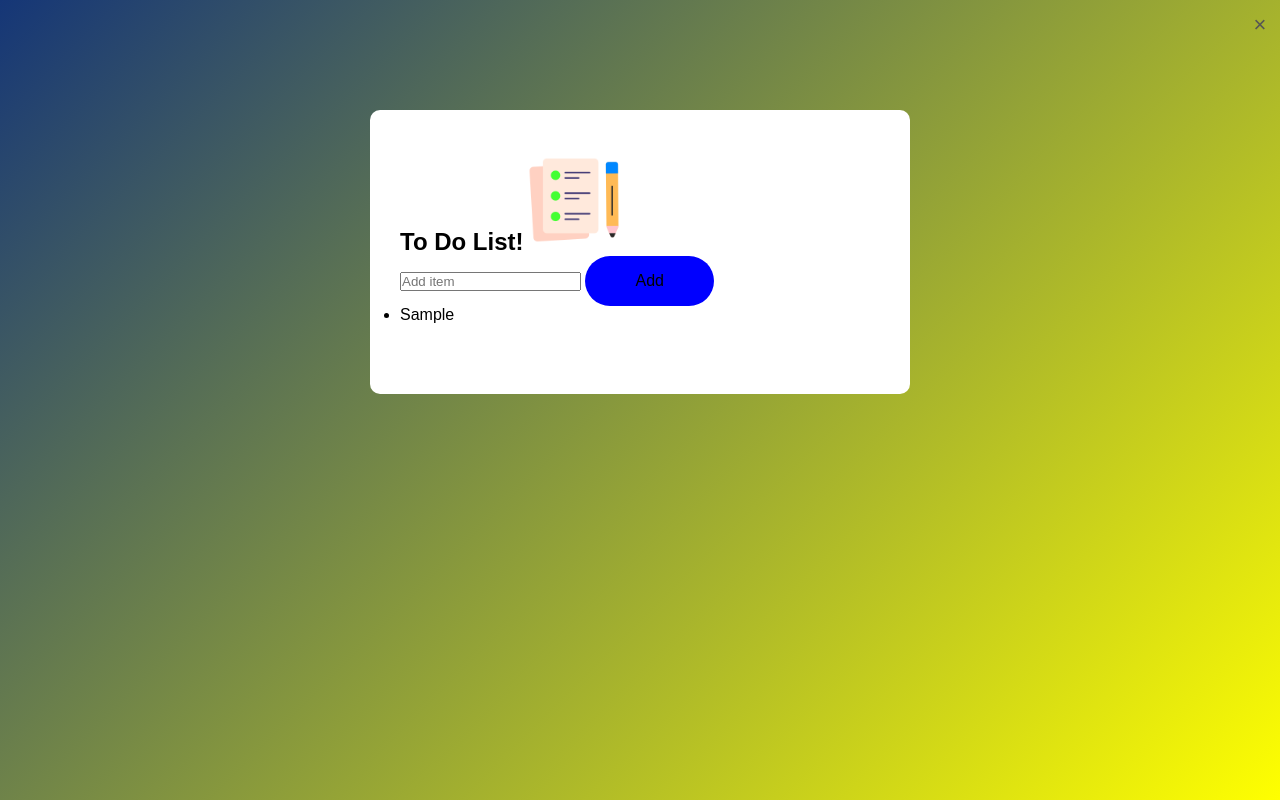
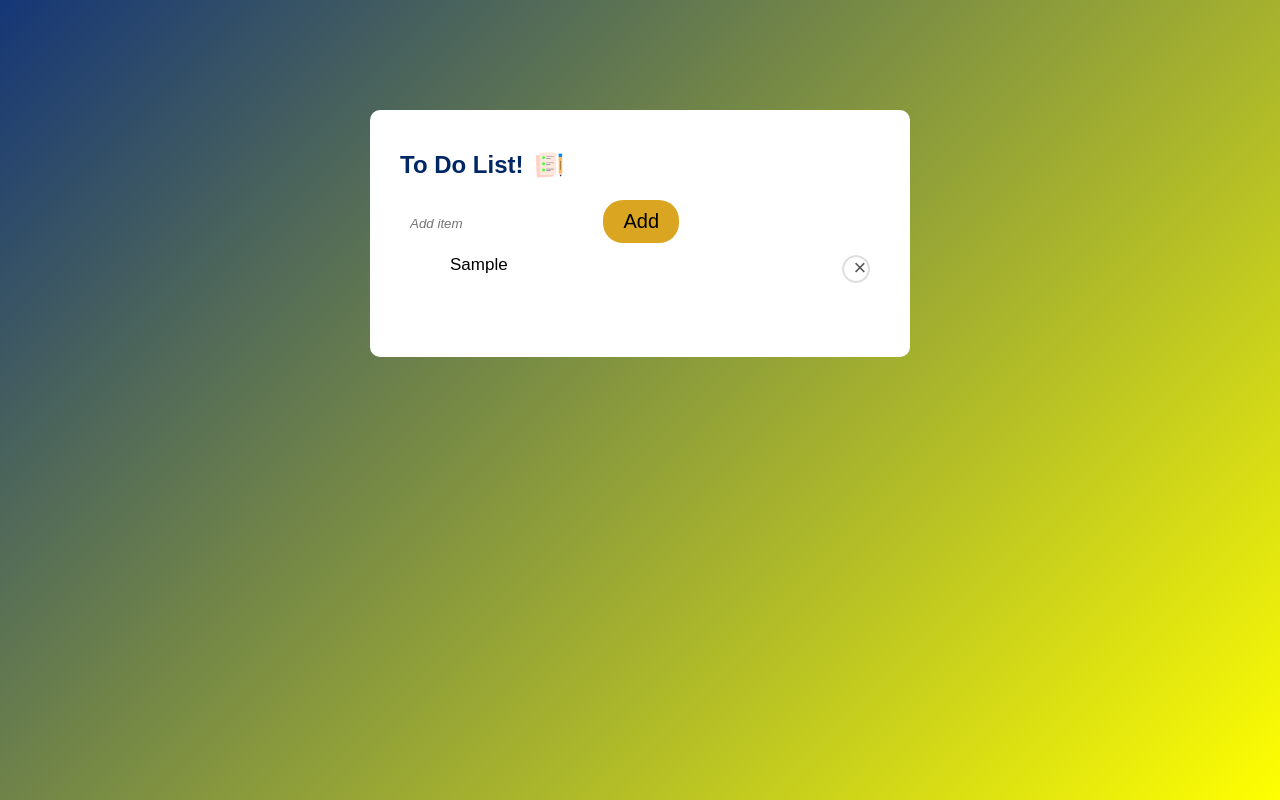
Before and after one commit to Kaveh-Vakili/ToDoList, a website: page index.html in a window 1280 px wide. Both pictures are taken after typing "Sample" into the empty fields and a click on the button "Add". Drawn offline with Linux system fonts and the light colour scheme.

Commit message:
formatted list and added unchecked image

```diff
--- a/style.css
+++ b/style.css
@@ -22,27 +22,61 @@
 	padding:40px 30px 70px;
 	border-radius: 10px;
 }
+.todo-app h2{
+	color: #002765;
+	display: flex;
+	align-items: center;
+	margin-bottom: 20px;
+
+}
+
+.todo-app h2 img{
+	width:30px;
+	margin-left: 10px;
+}
+input{
+	flex:1;
+	border:none;
+	outline:none;
+	background: transparent;
+	padding:10px;
+	font-weight:14px;
+	font-style: italic;
+
+
+}
 button{
 	border: none;
 	outline: none;
-	padding: 16px 50px;
-	background-color:blue ;
-	font-size: 16px;
+	padding: 10px 20px;
+	background-color:goldenrod ;
+	font-size: 20px;
 	cursor: pointer;
-	border-radius: 40px;
+	border-radius: 20px;
 }
 
 
-.List{
+ul li{
 	list-style: none;
-	position: relative;
-	left:1px;
-	font-size: 17px;
-
+	font-size:17px ;
 	padding: 12px 8px 12px 50px;
 	user-select: none;
-	cursor:pointer;
+	cursor: pointer;
+	position: relative;
 
+}
+
+ul li::before{
+	content: '';
+	position: absolute;
+	right:10px;
+	height: 28px;
+	width: 28px;
+	border-radius: 50%;
+	background-image: url(images/unchecked.png);
+	background-size: cover;
+	background-position: center;
+	top: 12px;
 }
 
 ul li.checked::before{
```
